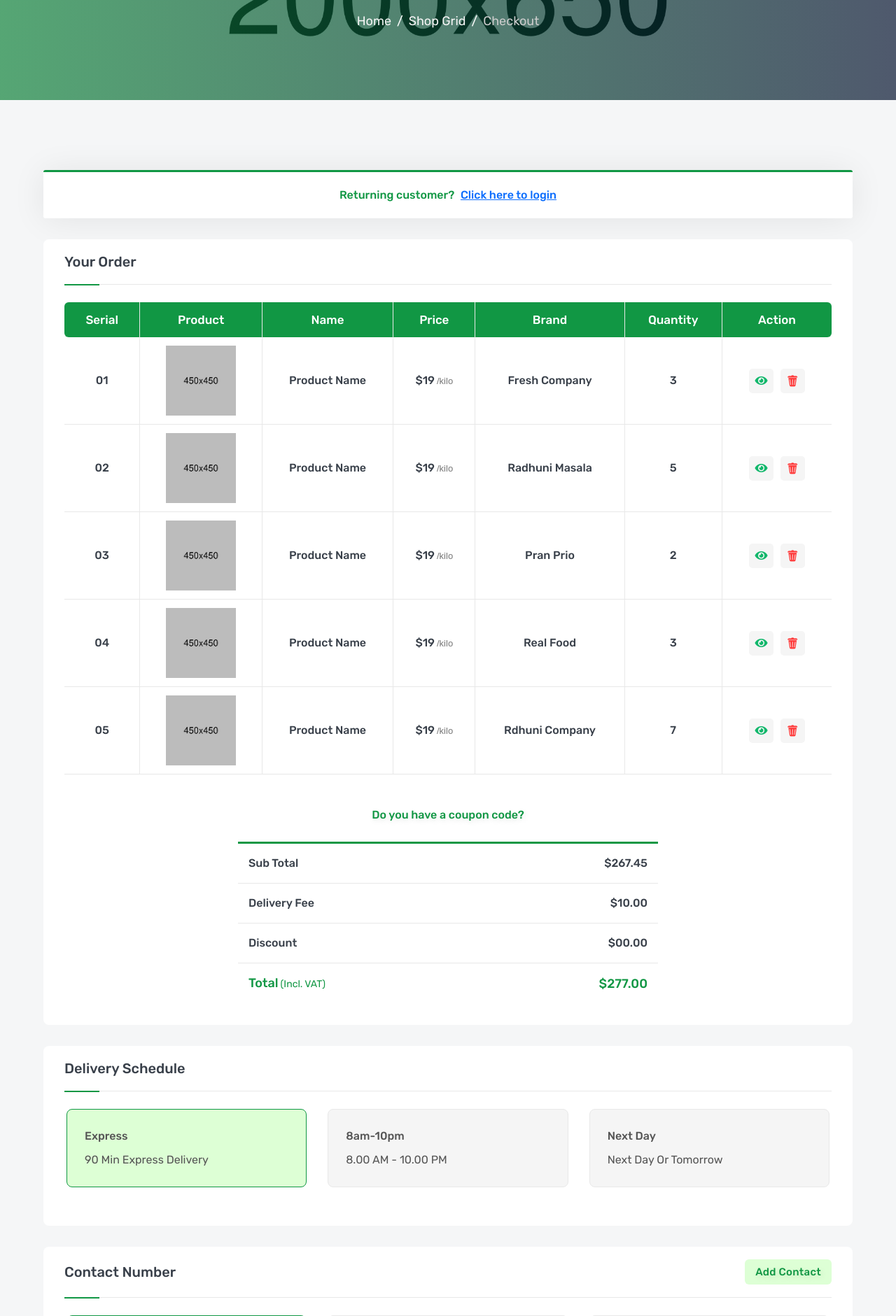
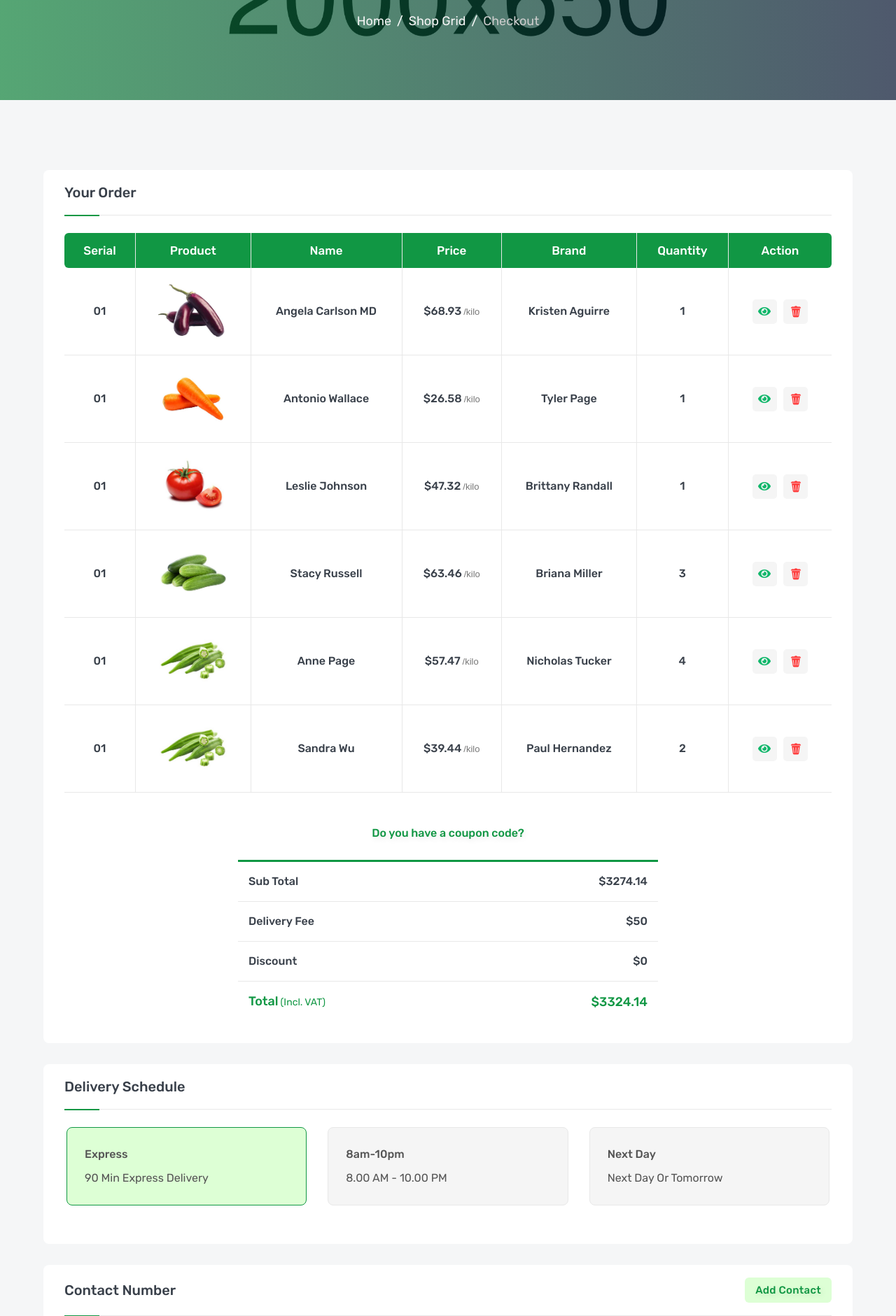
Before and after one commit to Gouda01/Django-Amazon-Clone, a Django app: page /orders/checkout/ in a window 1280 px wide. Shown: the part 345-2226 px from the top of the page at 70% size. Run offline with Django 4.2, Linux system fonts and the light colour scheme; a user stored in the database is signed in; data comes from the database, SQL or seed files in the repository; both versions use the stored data as it was after the commit; parts of the project's set-up code (start-up, migrations or seed data) failed here and were passed over; some libraries are stand-ins or nearby versions.

Commit message:
Add data to checkout page

```diff
--- a/orders/templates/orders/checkout.html
+++ b/orders/templates/orders/checkout.html
@@ -33,11 +33,7 @@
         <section class="inner-section checkout-part">
             <div class="container">
                 <div class="row">
-                    <div class="col-lg-12">
-                        <div class="alert-info">
-                            <p>Returning customer? <a href="login.html">Click here to login</a></p>
-                        </div>
-                    </div>
+
                     <div class="col-lg-12">
                         <div class="account-card">
                             <div class="account-title">
@@ -58,66 +54,24 @@
                                             </tr>
                                         </thead>
                                         <tbody>
+
+                                            {% for item in cart_detail  %}
+
                                                 <tr>
                                                     <td class="table-serial"><h6>01</h6></td>
-                                                <td class="table-image"><img src="images/product/01.jpg" alt="product"></td>
-                                                <td class="table-name"><h6>product name</h6></td>
-                                                <td class="table-price"><h6>$19<small>/kilo</small></h6></td>
-                                                <td class="table-brand"><h6>Fresh Company</h6></td>
-                                                <td class="table-quantity"><h6>3</h6></td>
+                                                    <td class="table-image"><img src="{{ item.product.image.url }}" alt="product"></td>
+                                                    <td class="table-name"><h6>{{ item.product }}</h6></td>
+                                                    <td class="table-price"><h6>${{ item.product.price }}<small>/kilo</small></h6></td>
+                                                    <td class="table-brand"><h6>{{ item.product.brand }}</h6></td>
+                                                    <td class="table-quantity"><h6>{{ item.quantity }}</h6></td>
                                                     <td class="table-action">
                                                         <a class="view" href="#" title="Quick View" data-bs-toggle="modal" data-bs-target="#product-view"><i class="fas fa-eye"></i></a>
                                                         <a class="trash" href="#" title="Remove Wishlist"><i class="icofont-trash"></i></a>
                                                     </td>
                                                 </tr>
-                                            <tr>
-                                                <td class="table-serial"><h6>02</h6></td>
-                                                <td class="table-image"><img src="images/product/02.jpg" alt="product"></td>
-                                                <td class="table-name"><h6>product name</h6></td>
-                                                <td class="table-price"><h6>$19<small>/kilo</small></h6></td>
-                                                <td class="table-brand"><h6>Radhuni Masala</h6></td>
-                                                <td class="table-quantity"><h6>5</h6></td>
-                                                <td class="table-action">
-                                                    <a class="view" href="#" title="Quick View" data-bs-toggle="modal" data-bs-target="#product-view"><i class="fas fa-eye"></i></a>
-                                                    <a class="trash" href="#" title="Remove Wishlist"><i class="icofont-trash"></i></a>
-                                                </td>
-                                            </tr>
-                                            <tr>
-                                                <td class="table-serial"><h6>03</h6></td>
-                                                <td class="table-image"><img src="images/product/03.jpg" alt="product"></td>
-                                                <td class="table-name"><h6>product name</h6></td>
-                                                <td class="table-price"><h6>$19<small>/kilo</small></h6></td>
-                                                <td class="table-brand"><h6>Pran Prio</h6></td>
-                                                <td class="table-quantity"><h6>2</h6></td>
-                                                <td class="table-action">
-                                                    <a class="view" href="#" title="Quick View" data-bs-toggle="modal" data-bs-target="#product-view"><i class="fas fa-eye"></i></a>
-                                                    <a class="trash" href="#" title="Remove Wishlist"><i class="icofont-trash"></i></a>
-                                                </td>
-                                            </tr>
-                                            <tr>
-                                                <td class="table-serial"><h6>04</h6></td>
-                                                <td class="table-image"><img src="images/product/04.jpg" alt="product"></td>
-                                                <td class="table-name"><h6>product name</h6></td>
-                                                <td class="table-price"><h6>$19<small>/kilo</small></h6></td>
-                                                <td class="table-brand"><h6>Real Food</h6></td>
-                                                <td class="table-quantity"><h6>3</h6></td>
-                                                <td class="table-action">
-                                                    <a class="view" href="#" title="Quick View" data-bs-toggle="modal" data-bs-target="#product-view"><i class="fas fa-eye"></i></a>
-                                                    <a class="trash" href="#" title="Remove Wishlist"><i class="icofont-trash"></i></a>
-                                                </td>
-                                            </tr>
-                                            <tr>
-                                                <td class="table-serial"><h6>05</h6></td>
-                                                <td class="table-image"><img src="images/product/05.jpg" alt="product"></td>
-                                                <td class="table-name"><h6>product name</h6></td>
-                                                <td class="table-price"><h6>$19<small>/kilo</small></h6></td>
-                                                <td class="table-brand"><h6>Rdhuni Company</h6></td>
-                                                <td class="table-quantity"><h6>7</h6></td>
-                                                <td class="table-action">
-                                                    <a class="view" href="#" title="Quick View" data-bs-toggle="modal" data-bs-target="#product-view"><i class="fas fa-eye"></i></a>
-                                                    <a class="trash" href="#" title="Remove Wishlist"><i class="icofont-trash"></i></a>
-                                                </td>
-                                            </tr>
+
+                                            {% endfor %}
+
                                         </tbody>
                                     </table>
                                 </div>
@@ -132,19 +86,19 @@
                                     <ul>
                                         <li>
                                             <span>Sub total</span>
-                                            <span>$267.45</span>
+                                            <span>${{sub_total}}</span>
                                         </li>
                                         <li>
                                             <span>delivery fee</span>
-                                            <span>$10.00</span>
+                                            <span>${{ delivery_fee }}</span>
                                         </li>
                                         <li>
                                             <span>discount</span>
-                                            <span>$00.00</span>
+                                            <span>${{ discount }}</span>
                                         </li>
                                         <li>
                                             <span>Total<small>(Incl. VAT)</small></span>
-                                            <span>$277.00</span>
+                                            <span>${{ total }}</span>
                                         </li>
                                     </ul>
                                 </div>
--- a/orders/views.py
+++ b/orders/views.py
@@ -2,6 +2,7 @@ from django.shortcuts import render , redirect
 
 from .models import Order,OrderDetail , Cart , CartDetail , Coupon
 from products.models import Product
+from settings.models import DeliveryFee
 
 
 # Create your views here.
@@ -13,7 +14,22 @@ def order_list(request):
 
 def checkout(request):
 
-    return render(request,'orders/checkout.html',{})
+    cart , created = Cart.objects.get_or_create(user=request.user , status='Inprogress')
+    cart= Cart.objects.get(user=request.user,status='Inprogress')
+    cart_detail = CartDetail.objects.filter(cart=cart)
+    delivery_fee = DeliveryFee.objects.last().fee
+
+    sub_total = cart.cart_total
+    discount = 0
+    total = sub_total + delivery_fee
+
+    return render(request,'orders/checkout.html',{
+        'cart_detail' : cart_detail,
+        'delivery_fee': delivery_fee,
+        'sub_total': sub_total,
+        'discount': discount,
+        'total': total,
+    })
 
 
 def add_to_cart(request):
```
Also changed, not shown: db.sqlite3. Lines whose indentation alone changed are shown as unchanged.
